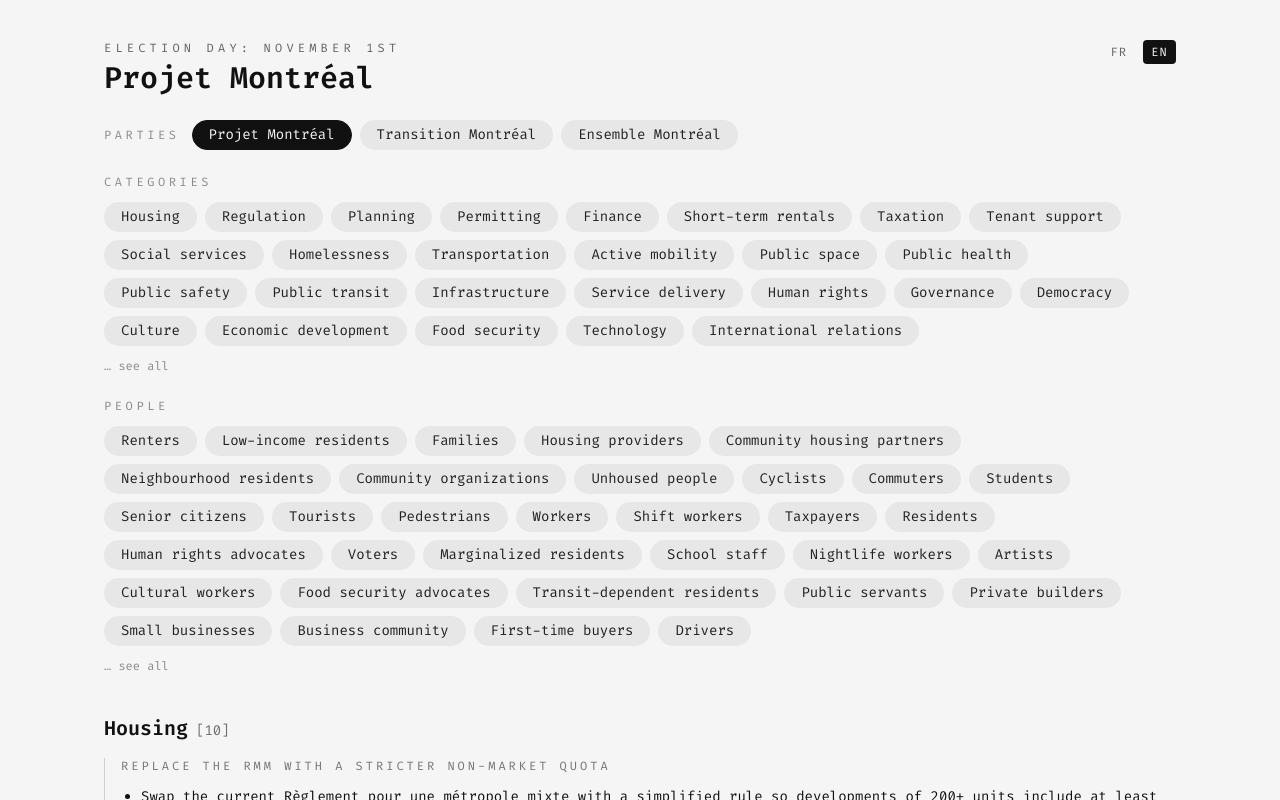
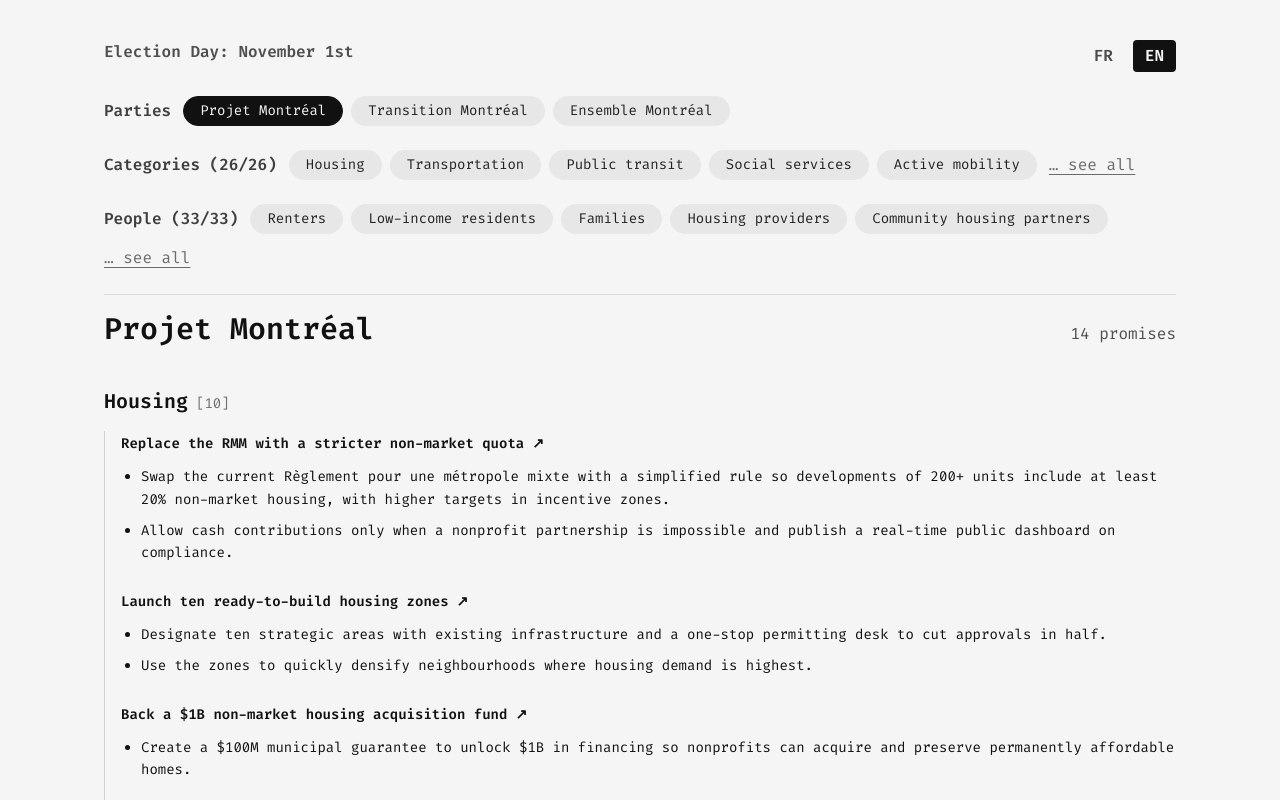
Before and after one commit to jxlxx/elections2025, a Next.js app in the folder mtl/: page / in a window 1280 px wide. Shown: the top 800 px of the page. Built offline with nearby package versions, Linux system fonts and the light colour scheme.

Commit message:
:lipstick: add some style

```diff
--- a/mtl/src/app/page.tsx
+++ b/mtl/src/app/page.tsx
@@ -1,26 +1,9 @@
 "use client";
 
+import Link from "next/link";
 import { useMemo, useState } from "react";
 import promisesData from "@/data/promises.json";
-import contentEn from "@/data/content_en.json";
-import contentFr from "@/data/content_fr.json";
-
-type PromiseRecord = typeof promisesData[number];
-type Language = "en" | "fr";
-type ContentValue = string | { label: string; url: string };
-
-type SourceLink = { label: string; url: string };
-
-type FilterChipProps = {
-  label: string;
-  active: boolean;
-  onClick: () => void;
-};
-
-const CONTENT_BY_LANG: Record<Language, Record<string, ContentValue>> = {
-  en: contentEn as Record<string, ContentValue>,
-  fr: contentFr as Record<string, ContentValue>,
-};
+import { getText, Language } from "@/lib/content";
 
 const ALL_PARTIES = Array.from(new Set(promisesData.map((promise) => promise.party)));
 const ALL_CATEGORIES = Array.from(
@@ -30,29 +13,13 @@
   new Set(promisesData.flatMap((promise) => promise.demographic))
 );
 
-function getText(key: string, language: Language): string {
-  const value = CONTENT_BY_LANG[language][key];
-  if (!value) {
-    return key;
-  }
+type PromiseRecord = typeof promisesData[number];
 
-  return typeof value === "string" ? value : value.label;
-}
-
-function getSource(key: string, language: Language): SourceLink {
-  const value = CONTENT_BY_LANG[language][key];
-
-  if (value && typeof value === "object" && "label" in value && "url" in value) {
-    return value as SourceLink;
-  }
-
-  const fallbackLabel = typeof value === "string" ? value : key;
-
-  return {
-    label: fallbackLabel,
-    url: "#",
-  };
-}
+type FilterChipProps = {
+  label: string;
+  active: boolean;
+  onClick: () => void;
+};
 
 function FilterChip({ label, active, onClick }: FilterChipProps) {
   return (
@@ -75,6 +42,8 @@
   const [selectedParty, setSelectedParty] = useState<string>(ALL_PARTIES[0] ?? "");
   const [selectedCategories, setSelectedCategories] = useState<string[]>([]);
   const [selectedDemographics, setSelectedDemographics] = useState<string[]>([]);
+  const [showAllCategories, setShowAllCategories] = useState(false);
+  const [showAllDemographics, setShowAllDemographics] = useState(false);
 
   const partyLabel = selectedParty ? getText(selectedParty, language) : "";
 
@@ -106,10 +75,54 @@
     });
   }, [selectedParty, selectedCategories, selectedDemographics]);
 
-  const categoriesForDisplay =
-    selectedCategories.length > 0 ? selectedCategories : ALL_CATEGORIES;
+  const categoryCounts = useMemo(() => {
+    const counts = new Map<string, number>();
+    for (const entry of filteredPromises) {
+      for (const category of entry.category) {
+        counts.set(category, (counts.get(category) ?? 0) + 1);
+      }
+    }
+    return counts;
+  }, [filteredPromises]);
 
-  const categorySections = categoriesForDisplay.map((categoryKey) => {
+  const sortedCategories = useMemo(() => {
+    const sorted = [...ALL_CATEGORIES].sort((a, b) => {
+      const countA = categoryCounts.get(a) ?? 0;
+      const countB = categoryCounts.get(b) ?? 0;
+
+      if (countA === countB) {
+        return a.localeCompare(b);
+      }
+
+      return countB - countA;
+    });
+
+    return sorted;
+  }, [categoryCounts]);
+
+  const totalCategoryCount = sortedCategories.length;
+  const totalDemographicCount = ALL_DEMOGRAPHICS.length;
+
+  const categoryChipOptions = useMemo(() => {
+    const base = showAllCategories ? sortedCategories : sortedCategories.slice(0, 5);
+    if (selectedCategories.length === 0) {
+      return base;
+    }
+
+    const seen = new Set(base);
+    const extras = selectedCategories.filter((category) => !seen.has(category));
+    return [...extras, ...base];
+  }, [showAllCategories, sortedCategories, selectedCategories]);
+
+  const categorySectionOrder = useMemo(() => {
+    if (selectedCategories.length > 0) {
+      return selectedCategories;
+    }
+
+    return sortedCategories;
+  }, [selectedCategories, sortedCategories]);
+
+  const categorySections = categorySectionOrder.map((categoryKey) => {
     const promisesForCategory = filteredPromises.filter((promise) =>
       promise.category.includes(categoryKey)
     );
@@ -124,6 +137,40 @@
       detailCount,
     };
   });
+
+  const promisesSelectedSet = useMemo(() => {
+    const ids = new Set<string>();
+    if (selectedCategories.length > 0) {
+      filteredPromises.forEach((promise) => {
+        if (promise.category.some((category) => selectedCategories.includes(category))) {
+          ids.add(promise.id);
+        }
+      });
+    } else {
+      filteredPromises.forEach((promise) => {
+        ids.add(promise.id);
+      });
+    }
+    return ids;
+  }, [filteredPromises, selectedCategories]);
+  const totalPromisesSelected = promisesSelectedSet.size;
+
+  const selectedCategoryCount = selectedCategories.length > 0 ? selectedCategories.length : totalCategoryCount;
+  const selectedDemographicCount = selectedDemographics.length > 0 ? selectedDemographics.length : totalDemographicCount;
+
+  const demographicBaseOptions = useMemo(() => {
+    const base = showAllDemographics
+      ? ALL_DEMOGRAPHICS
+      : ALL_DEMOGRAPHICS.slice(0, 5);
+
+    return base;
+  }, [showAllDemographics]);
+
+  const demographicChipOptions = useMemo(() => {
+    const seen = new Set(demographicBaseOptions);
+    const extras = selectedDemographics.filter((demographic) => !seen.has(demographic));
+    return [...extras, ...demographicBaseOptions];
+  }, [demographicBaseOptions, selectedDemographics]);
 
   const toggleCategory = (value: string) => {
     setSelectedCategories((previous) =>
@@ -151,18 +198,15 @@
       <header className="flex flex-col gap-6">
         <div className="flex items-start justify-between">
           <div className="space-y-1">
-            <p className="text-xs uppercase tracking-[0.35em] text-[#636363]">
+            <p className="text-base font-semibold text-[#4f4f4f]">
               Election Day: November 1st
             </p>
-            <h1 className="text-3xl font-semibold text-[#111111]">
-              {partyLabel || "Montreal Platforms"}
-            </h1>
           </div>
-          <div className="flex items-center gap-2 text-xs uppercase tracking-widest text-[#636363]">
+          <div className="flex items-center gap-2 text-base font-semibold text-[#4a4a4a]">
             <button
               type="button"
               onClick={() => setLanguage("fr")}
-              className={`rounded px-2 py-1 transition-colors ${
+              className={`rounded px-3 py-1 transition-colors ${
                 language === "fr" ? "bg-[#111111] text-[#f5f5f5]" : "hover:bg-[#e1e1e1]"
               }`}
             >
@@ -171,7 +215,7 @@
             <button
               type="button"
               onClick={() => setLanguage("en")}
-              className={`rounded px-2 py-1 transition-colors ${
+              className={`rounded px-3 py-1 transition-colors ${
                 language === "en" ? "bg-[#111111] text-[#f5f5f5]" : "hover:bg-[#e1e1e1]"
               }`}
             >
@@ -182,7 +226,7 @@
 
         <div className="space-y-6">
           <div className="flex flex-wrap items-center gap-3">
-            <span className="text-xs uppercase tracking-[0.3em] text-[#8a8a8a]">Parties</span>
+            <span className="text-base font-semibold text-[#3f3f3f]">Parties</span>
             <div className="flex flex-wrap items-center gap-2">
               {ALL_PARTIES.map((party) => (
                 <FilterChip
@@ -196,11 +240,11 @@
           </div>
 
           <div className="flex flex-wrap items-center gap-3">
-            <span className="text-xs uppercase tracking-[0.3em] text-[#8a8a8a]">
-              Categories
+            <span className="text-base font-semibold text-[#3f3f3f]">
+              Categories ({selectedCategoryCount}/{totalCategoryCount})
             </span>
             <div className="flex flex-wrap items-center gap-2">
-              {ALL_CATEGORIES.map((category) => (
+              {categoryChipOptions.map((category) => (
                 <FilterChip
                   key={category}
                   label={getText(category, language)}
@@ -209,15 +253,21 @@
                 />
               ))}
             </div>
-            <span className="text-xs text-[#8a8a8a]">… see all</span>
+            <button
+              type="button"
+              onClick={() => setShowAllCategories((previous) => !previous)}
+              className="text-base text-[#6b6b6b] underline underline-offset-4 hover:text-[#111111]"
+            >
+              {showAllCategories ? "hide" : "… see all"}
+            </button>
           </div>
 
           <div className="flex flex-wrap items-center gap-3">
-            <span className="text-xs uppercase tracking-[0.3em] text-[#8a8a8a]">
-              People
+            <span className="text-base font-semibold text-[#3f3f3f]">
+              People ({selectedDemographicCount}/{totalDemographicCount})
             </span>
             <div className="flex flex-wrap items-center gap-2">
-              {ALL_DEMOGRAPHICS.map((demographic) => (
+              {demographicChipOptions.map((demographic) => (
                 <FilterChip
                   key={demographic}
                   label={getText(demographic, language)}
@@ -226,8 +276,21 @@
                 />
               ))}
             </div>
-            <span className="text-xs text-[#8a8a8a]">… see all</span>
+            <button
+              type="button"
+              onClick={() => setShowAllDemographics((previous) => !previous)}
+              className="text-base text-[#6b6b6b] underline underline-offset-4 hover:text-[#111111]"
+            >
+              {showAllDemographics ? "hide" : "… see all"}
+            </button>
           </div>
+        </div>
+
+        <div className="flex flex-wrap items-baseline justify-between gap-3 border-t border-[#dcdcdc] pt-4">
+          <h1 className="text-3xl font-semibold text-[#111111]">{partyLabel || "Montreal Platforms"}</h1>
+          <span className="text-base text-[#4f4f4f]">
+            {totalPromisesSelected === 1 ? "1 promise" : `${totalPromisesSelected} promises`}
+          </span>
         </div>
       </header>
 
@@ -243,7 +306,7 @@
               </div>
 
               {promises.length === 0 ? (
-                <p className="text-sm text-[#9b9b9b]">{emptyMessage}</p>
+                <p className="text-base text-[#9b9b9b]">{emptyMessage}</p>
               ) : (
                 <div className="space-y-6 border-l border-[#d0d0d0] pl-4">
                   {promises.map((promise) => {
@@ -252,32 +315,18 @@
 
                     return (
                       <article key={`${categoryKey}-${promise.id}`} className="space-y-3">
-                        <p className="text-xs uppercase tracking-[0.25em] text-[#747474]">
+                        <Link
+                          href={`/promise/${promise.id}`}
+                          className="inline-flex items-center gap-2 text-sm font-semibold text-[#0f62fe] underline underline-offset-4 hover:text-[#083b9b]"
+                        >
                           {title}
-                        </p>
+                          <span aria-hidden>↗</span>
+                        </Link>
                         <ul className="list-disc space-y-2 pl-5 text-sm leading-relaxed">
                           {promise.details.map((detailKey) => (
                             <li key={detailKey}>{getText(detailKey, language)}</li>
                           ))}
                         </ul>
-                        {promise.sources.length > 0 && (
-                          <div className="flex flex-wrap gap-3 text-xs text-[#6e6e6e]">
-                            {promise.sources.map((sourceKey) => {
-                              const source = getSource(sourceKey, language);
-                              return (
-                                <a
-                                  key={sourceKey}
-                                  href={source.url}
-                                  target="_blank"
-                                  rel="noreferrer"
-                                  className="underline decoration-dotted underline-offset-4 hover:text-[#111111]"
-                                >
-                                  {source.label}
-                                </a>
-                              );
-                            })}
-                          </div>
-                        )}
                       </article>
                     );
                   })}
--- /dev/null
+++ b/mtl/src/app/promise/[slug]/page.tsx
@@ -0,0 +1,124 @@
+import Link from "next/link";
+import { notFound } from "next/navigation";
+import promisesData from "@/data/promises.json";
+import { getSource, getText, Language } from "@/lib/content";
+
+const DEFAULT_LANGUAGE: Language = "en";
+
+export function generateStaticParams() {
+  return promisesData.map((promise) => ({ slug: promise.id }));
+}
+
+type PromiseDetailPageProps = {
+  params: {
+    slug: string;
+  };
+};
+
+export default function PromiseDetailPage({ params }: PromiseDetailPageProps) {
+  const promise = promisesData.find((item) => item.id === params.slug);
+
+  if (!promise) {
+    notFound();
+  }
+
+  const language = DEFAULT_LANGUAGE;
+  const titleKey = `promise__${promise.id}__title`;
+  const title = getText(titleKey, language);
+  const partyLabel = getText(promise.party, language);
+  const categoryLabels = promise.category.map((category) =>
+    getText(category, language)
+  );
+  const demographicLabels = promise.demographic.map((demographic) =>
+    getText(demographic, language)
+  );
+  const landLabels = promise.land.map((land) => getText(land, language));
+  const details = promise.details.map((detailKey) => getText(detailKey, language));
+  const sources = promise.sources.map((sourceKey) => getSource(sourceKey, language));
+
+  return (
+    <div className="mx-auto flex min-h-screen max-w-4xl flex-col gap-8 px-6 py-10 sm:px-10">
+      <header className="flex items-center justify-between text-sm font-medium text-[#5a5a5a]">
+        <Link
+          href="/"
+          className="rounded px-2 py-1 text-[#111111] transition-colors hover:bg-[#e1e1e1]"
+        >
+          ← Back
+        </Link>
+        <span>Promise Detail</span>
+      </header>
+
+      <article className="space-y-6">
+        <div className="space-y-2">
+          <p className="text-sm font-semibold text-[#4c4c4c]">Party</p>
+          <p className="text-xl text-[#111111]">{partyLabel}</p>
+        </div>
+
+        <div className="space-y-3">
+          <h1 className="text-3xl font-semibold text-[#111111]">{title}</h1>
+          <div className="flex flex-wrap gap-2 text-sm font-medium text-[#5a5a5a]">
+            {categoryLabels.map((label) => (
+              <span key={label} className="rounded-full bg-[#dedede] px-3 py-1 text-[#1f1f1f]">
+                {label}
+              </span>
+            ))}
+          </div>
+        </div>
+
+        <section className="space-y-3">
+          <h2 className="text-base font-semibold text-[#4c4c4c]">
+            Who it speaks to
+          </h2>
+          <div className="flex flex-wrap gap-2 text-sm text-[#1f1f1f]">
+            {demographicLabels.map((label) => (
+              <span key={label} className="rounded border border-[#d4d4d4] px-3 py-1">
+                {label}
+              </span>
+            ))}
+          </div>
+          {landLabels.length > 0 && (
+            <div className="flex flex-wrap gap-2 text-sm font-medium text-[#5a5a5a]">
+              {landLabels.map((label) => (
+                <span key={label} className="rounded bg-[#ebebeb] px-2 py-1 text-[#2c2c2c]">
+                  {label}
+                </span>
+              ))}
+            </div>
+          )}
+        </section>
+
+        <section className="space-y-3">
+          <h2 className="text-base font-semibold text-[#4c4c4c]">Details</h2>
+          <ul className="list-disc space-y-2 pl-5 text-sm leading-relaxed">
+            {details.map((detail) => (
+              <li key={detail}>{detail}</li>
+            ))}
+          </ul>
+        </section>
+
+        <section className="space-y-3">
+          <h2 className="text-base font-semibold text-[#4c4c4c]">Sources</h2>
+          {sources.length === 0 ? (
+            <p className="text-sm text-[#9b9b9b]">No source listed for this promise.</p>
+          ) : (
+            <ul className="space-y-2 text-sm">
+              {sources.map((source) => (
+                <li key={`${promise.id}-${source.label}`}>
+                  Found in {" "}
+                  <a
+                    href={source.url}
+                    target="_blank"
+                    rel="noreferrer"
+                    className="underline decoration-dotted underline-offset-4 hover:text-[#111111]"
+                  >
+                    {source.label}
+                  </a>
+                </li>
+              ))}
+            </ul>
+          )}
+        </section>
+      </article>
+    </div>
+  );
+}
--- /dev/null
+++ b/mtl/src/lib/content.ts
@@ -0,0 +1,38 @@
+import contentEn from "@/data/content_en.json";
+import contentFr from "@/data/content_fr.json";
+
+export type Language = "en" | "fr";
+export type ContentValue = string | { label: string; url: string };
+export type SourceLink = { label: string; url: string };
+
+type ContentDictionary = Record<string, ContentValue>;
+
+export const CONTENT_BY_LANG: Record<Language, ContentDictionary> = {
+  en: contentEn as ContentDictionary,
+  fr: contentFr as ContentDictionary,
+};
+
+export function getText(key: string, language: Language): string {
+  const value = CONTENT_BY_LANG[language][key];
+
+  if (!value) {
+    return key;
+  }
+
+  return typeof value === "string" ? value : value.label;
+}
+
+export function getSource(key: string, language: Language): SourceLink {
+  const value = CONTENT_BY_LANG[language][key];
+
+  if (value && typeof value === "object" && "label" in value && "url" in value) {
+    return value as SourceLink;
+  }
+
+  const fallbackLabel = typeof value === "string" ? value : key;
+
+  return {
+    label: fallbackLabel,
+    url: "#",
+  };
+}
```
